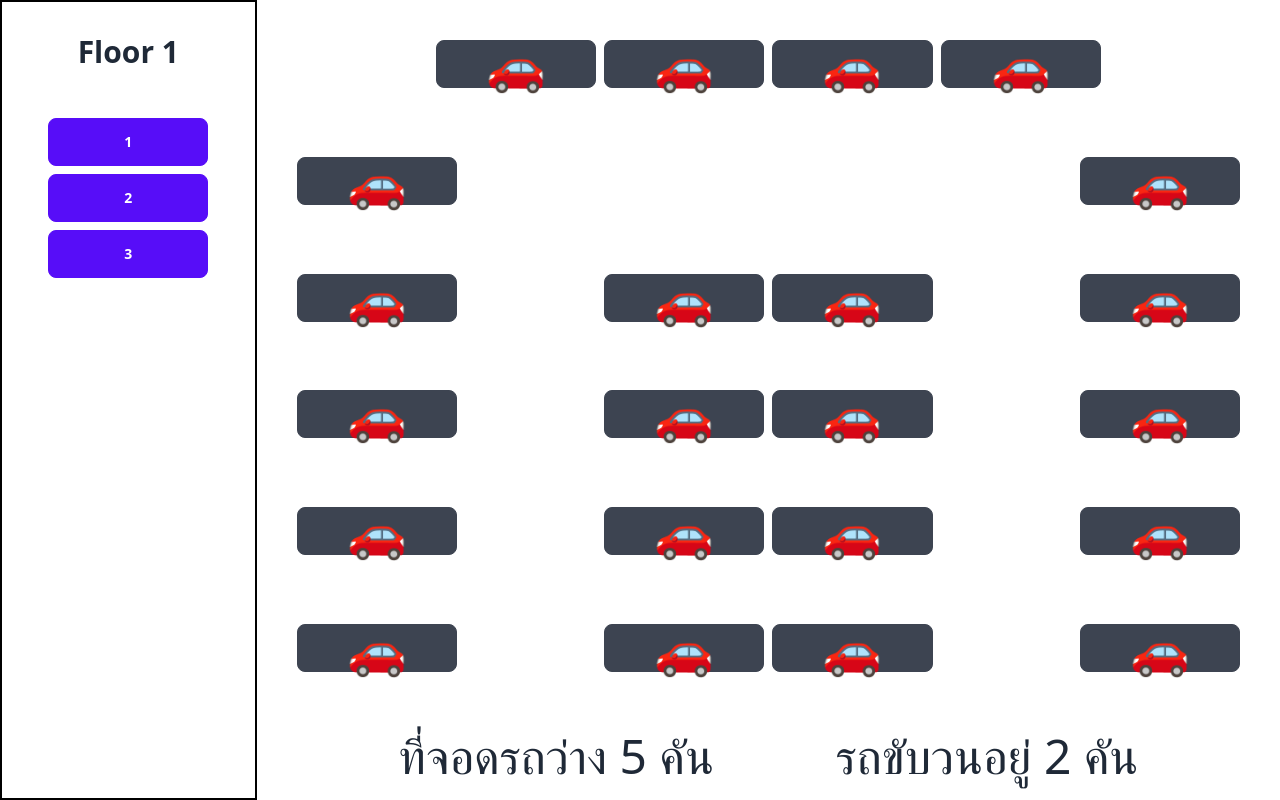
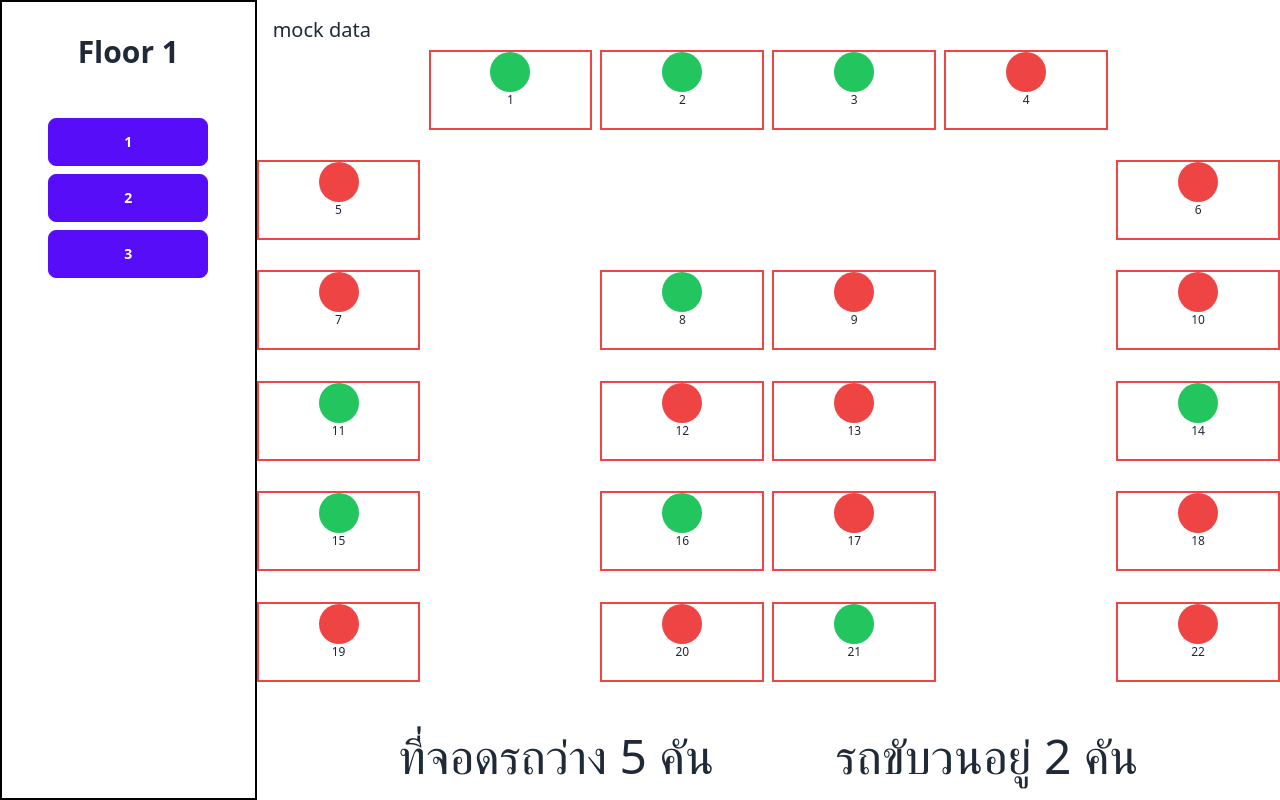
Before and after one commit to kuisskui/smart-car-parking, a Next.js app in the folder frontend/: page / in a window 1280 px wide. Built offline with nearby package versions, Linux system fonts and the light colour scheme.

Commit message:
🔨 Fix input array

```diff
--- a/frontend/src/components/ParkingMap.tsx
+++ b/frontend/src/components/ParkingMap.tsx
@@ -17,37 +17,88 @@
   [1, 6],
 ];
 
-const checkMarkEmpty = (row: number, col: number) => {
-  if (
-    empty.filter((item) => {
-      return item[0] === row && item[1] === col;
-    }).length > 0
-  ) {
-    return true;
+type Parking = {
+  id: string;
+  floor: string;
+  status: boolean;
+};
+
+// const checkMarkEmpty = (row: number, col: number) => {
+//   if (
+//     empty.filter((item) => {
+//       return item[0] === row && item[1] === col;
+//     }).length > 0
+//   ) {
+//     return true;
+//   }
+//   return false;
+// };
+
+const genMockData = () => {
+  const mockData: Array<Parking | undefined> = [];
+
+  for (let i = 1; i <= 22; i++) {
+    mockData.push({
+      id: i.toString(),
+      floor: "1",
+      status: Math.random() >= 0.5,
+    });
   }
-  return false;
+
+  return mockData;
 };
 
 const ParkingMap = () => {
+  const data = genMockData();
+
+  data.splice(0, 0, undefined);
+  data.splice(5, 0, undefined);
+  data.splice(7, 0, undefined, undefined, undefined, undefined);
+  data.splice(13, 0, undefined);
+  data.splice(16, 0, undefined);
+  data.splice(19, 0, undefined);
+  data.splice(22, 0, undefined);
+  data.splice(25, 0, undefined);
+  data.splice(28, 0, undefined);
+  data.splice(31, 0, undefined);
+  data.splice(34, 0, undefined);
+  console.log(data);
   return (
-    <div className="flex h-full w-full flex-col justify-between p-10">
-      {[1, 2, 3, 4, 5, 6].map((row) => {
-        return (
-          <div className="flex flex-row justify-between gap-2" key={row}>
-            {[1, 2, 3, 4, 5, 6].map((col) => {
-              if (checkMarkEmpty(row, col)) {
-                return <div className="w-[17%]" key={col}></div>;
-              }
-              return (
-                <div className=" btn w-[17%] text-5xl" key={col}>
-                  🚗
+    <>
+      <div className="collapse">
+        <input type="checkbox" />
+        <div className="collapse-title text-xl font-medium">mock data</div>
+        <div className="collapse-content overflow-scroll">
+          <pre>{JSON.stringify(data, null, 2)}</pre>
+        </div>
+      </div>
+
+      <div className="flex h-full w-full flex-row flex-wrap justify-between ">
+        {data.map((item, index) => {
+          if (!item) {
+            return <div className="h-20 w-[16%]" key={index}></div>;
+          }
+          return (
+            <div
+              className="h-20 w-[16%] overflow-hidden border-2 border-red-500"
+              key={item.id}
+            >
+              {item.status ? (
+                <div className="flex flex-col items-center justify-center">
+                  <div className="h-10 w-10 rounded-full bg-green-500"></div>
+                  <div className="text-xs">{item.id}</div>
                 </div>
-              );
-            })}
-          </div>
-        );
-      })}
-    </div>
+              ) : (
+                <div className="flex flex-col items-center justify-center">
+                  <div className="h-10 w-10 rounded-full bg-red-500"></div>
+                  <div className="text-xs">{item.id}</div>
+                </div>
+              )}
+            </div>
+          );
+        })}
+      </div>
+    </>
   );
 };
 
--- a/frontend/src/pages/index.tsx
+++ b/frontend/src/pages/index.tsx
@@ -8,7 +8,7 @@
   return (
     <>
       <Head>
-        <title>Create T3 App</title>
+        <title>Smart Car Parking</title>
         <meta name="description" content="Generated by create-t3-app" />
         <link rel="icon" href="/favicon.ico" />
       </Head>
```
